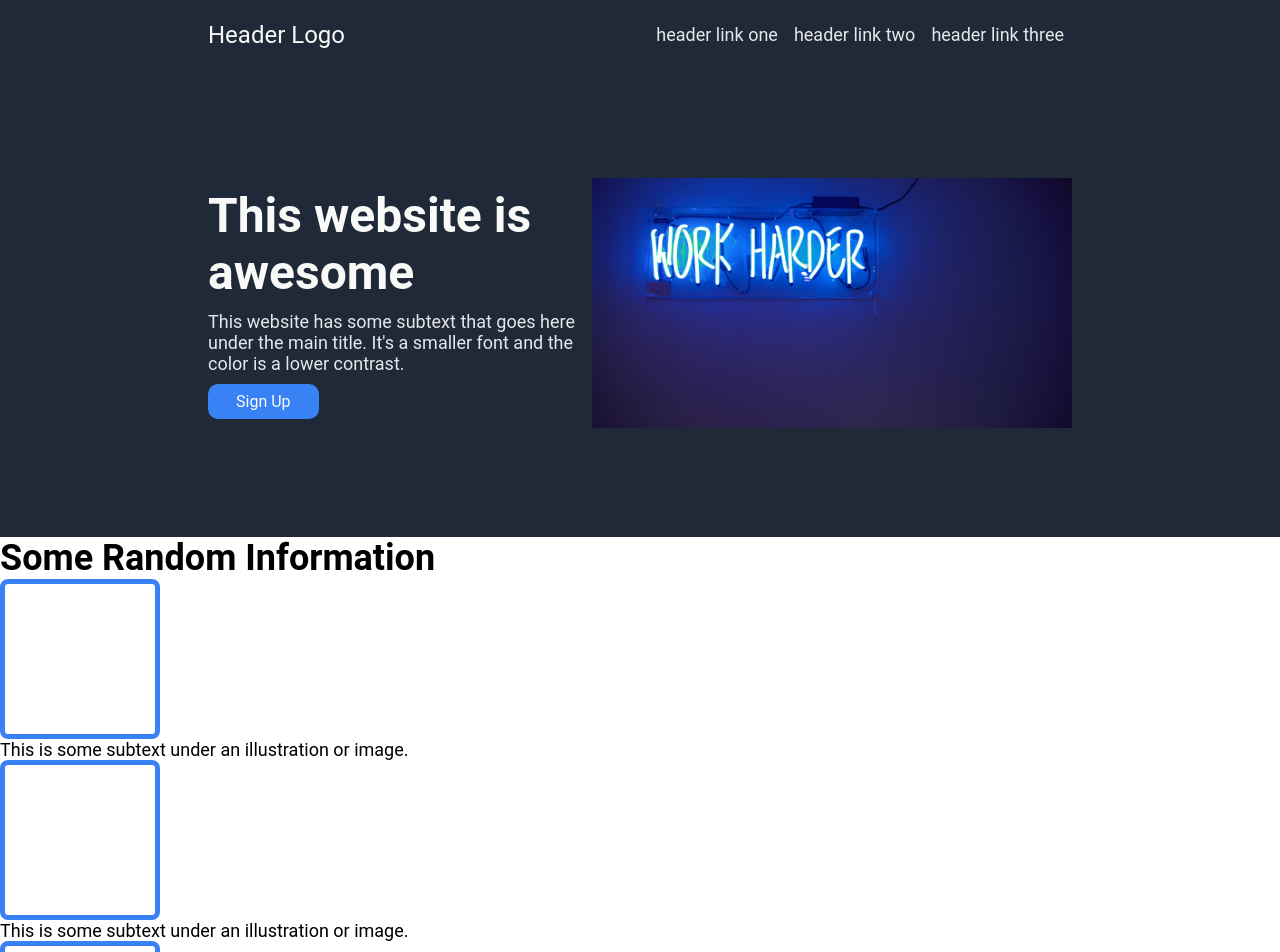
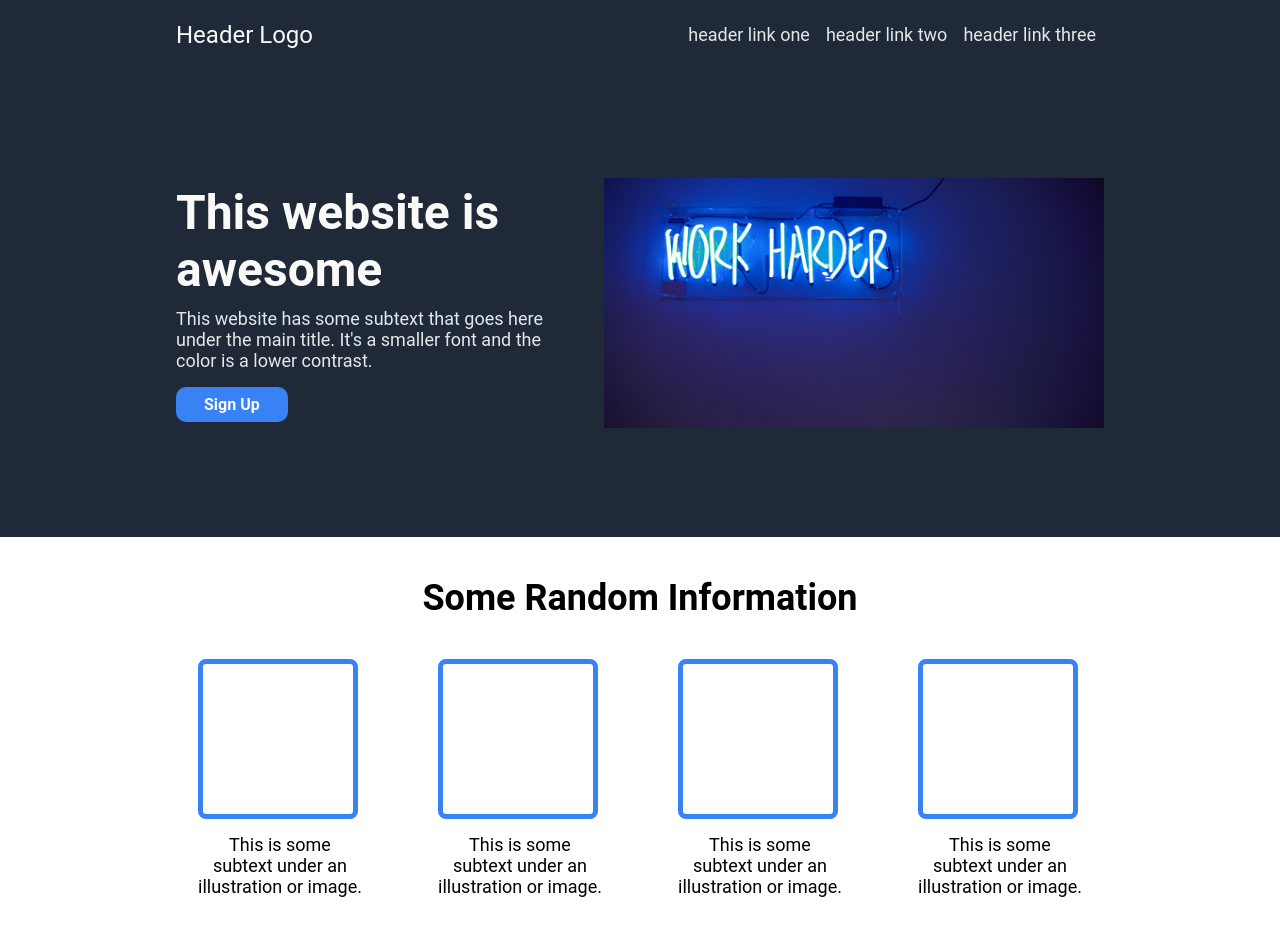
Before and after one commit to kelvinziroh/web-landing-page, a plain HTML site: page index.html in a window 1280 px wide. Shown: the top 952 px of the page. Drawn offline with Linux system fonts and the light colour scheme.

Commit message:
feat: Style the first section in the main content

```diff
--- a/css/style.css
+++ b/css/style.css
@@ -56,7 +56,7 @@ header {
 
 nav {
     padding: 16px;
-    width: 70%;
+    width: 75%;
     margin: 0 auto;
     display: flex;
     align-items: center;
@@ -83,7 +83,7 @@ nav a {
 
 .hero {
     height: 468px;
-    width: 70%;
+    width: 75%;
     margin: 0 auto;
     padding: 16px;
     display: flex;
@@ -97,11 +97,12 @@ nav a {
 
 .hero-btn {
     display: inline-block;
-    margin-top: 10px;
+    margin-top: 16px;
     background-color: #3882F6;
     padding: 8px 28px;
     color: #F9FAF8;
     border-radius: 10px;
+    font-weight: bold;
 }
 
 .hero img {
@@ -126,9 +127,34 @@ main {
     flex: 1 1 auto;
 }
 
+.first-section {
+    height: 450px;
+    display: flex;
+    align-items: center;
+    flex-direction: column;
+}
+
+.card-container {
+    display: flex;
+    width: 75%;
+    margin: 40px auto;
+    justify-content: space-around;
+}
+
+.card {
+    width: 165px;
+}
+
+.card p {
+    text-align: center;
+    margin-top: 15px;
+}
+
 .first-section h2 {
     font-size: 36px;
     font-weight: extra-bold;
+    text-align: center;
+    margin-top: 40px;
 }
 
 .first-section p{
```
